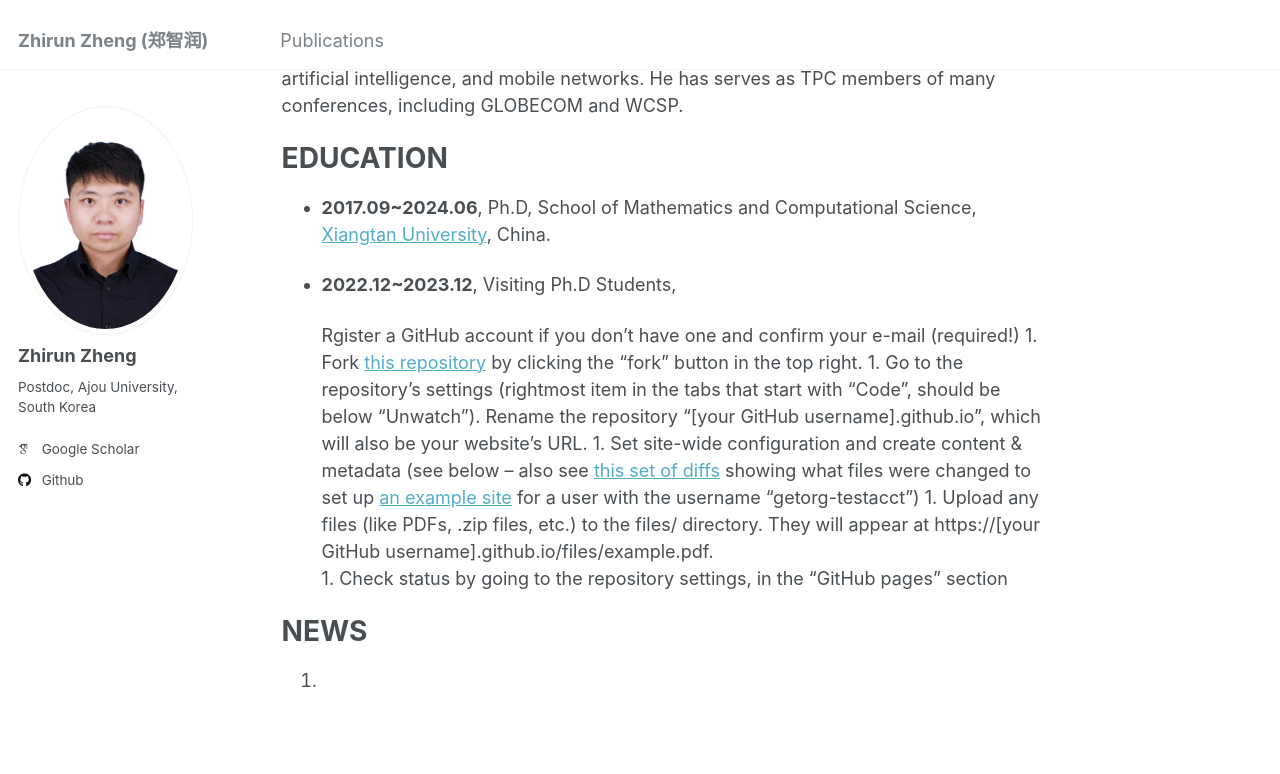
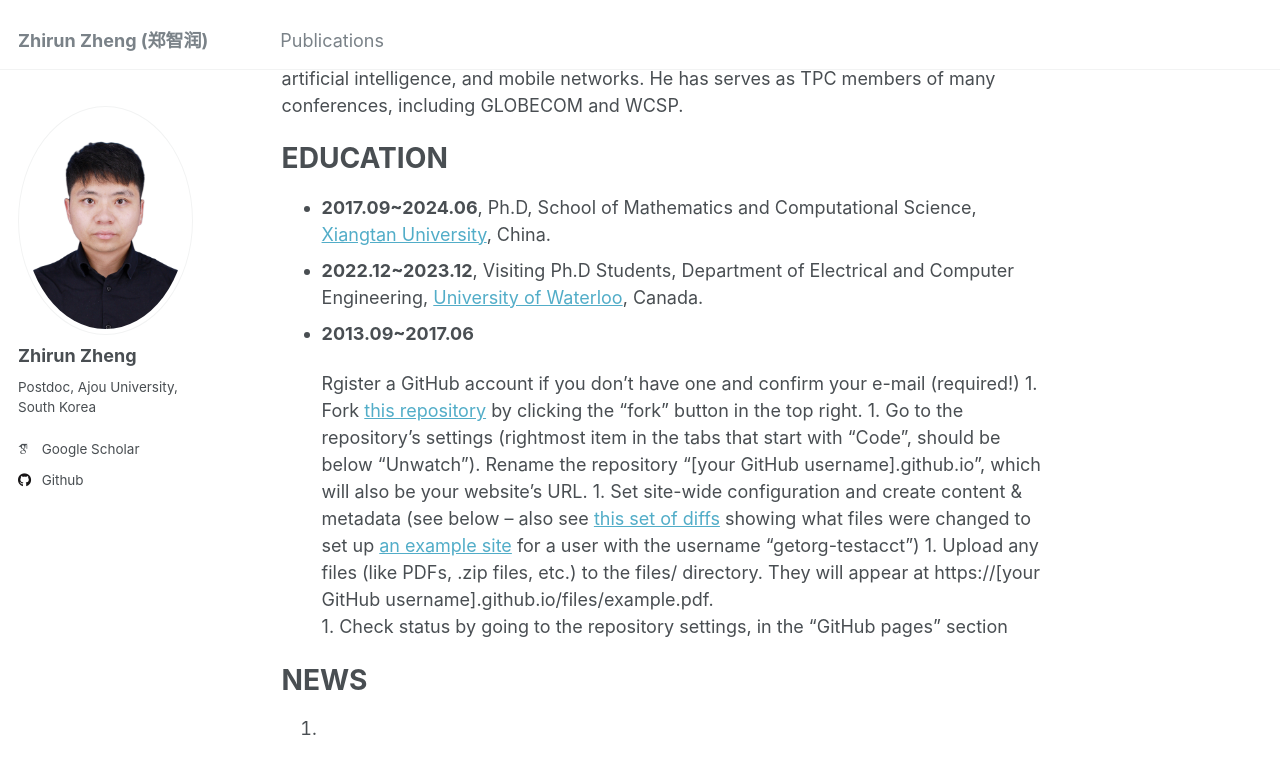
Before and after one commit to zhengzhirun/EN, a Jekyll site: the page built from _pages/about.md, in a window 1280 px wide and 900 px high, scrolled down 377 px. Shown: the top 774 px of the window. Built offline with Jekyll 4.4.1, drawn with Linux system fonts in a browser that asks for light colours; some web fonts are replaced.

Commit message:
Update about.md

```diff
--- a/_pages/about.md
+++ b/_pages/about.md
@@ -14,8 +14,9 @@ His research interests are in the areas of security and privacy in Crowdsensing
 EDUCATION
 ======
 - **2017.09~2024.06**, Ph.D, School of Mathematics and Computational Science, [Xiangtan University](https://www.xtu.edu.cn/), China.
+- **2022.12~2023.12**, Visiting Ph.D Students, Department of Electrical and Computer Engineering, [University of Waterloo](https://uwaterloo.ca/), Canada.
+- **2013.09~2017.06**
 
-- **2022.12~2023.12**, Visiting Ph.D Students,
 
   Rgister a GitHub account if you don't have one and confirm your e-mail (required!)
 1. Fork [this repository](https://github.com/academicpages/academicpages.github.io) by clicking the "fork" button in the top right.
```
